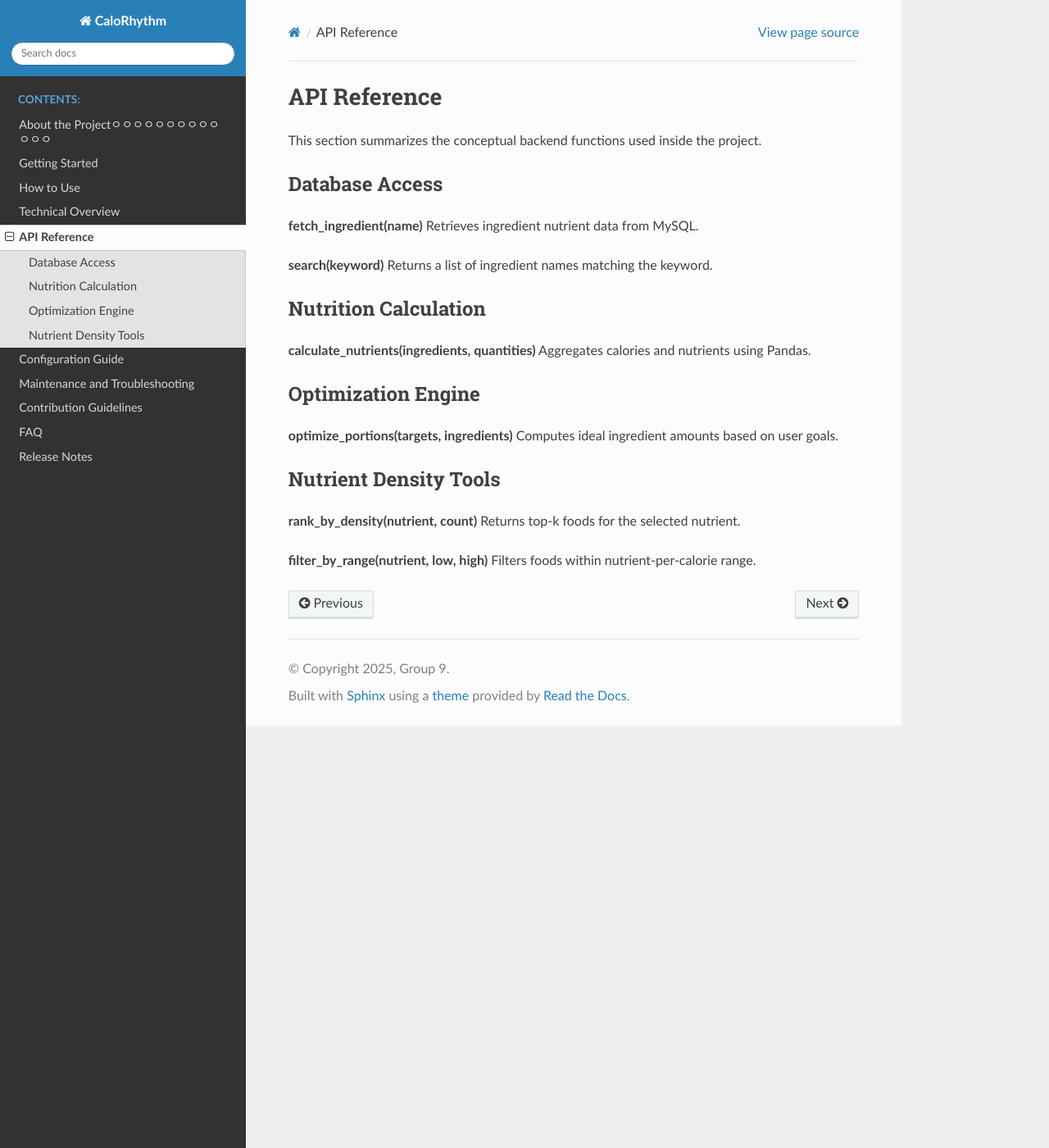
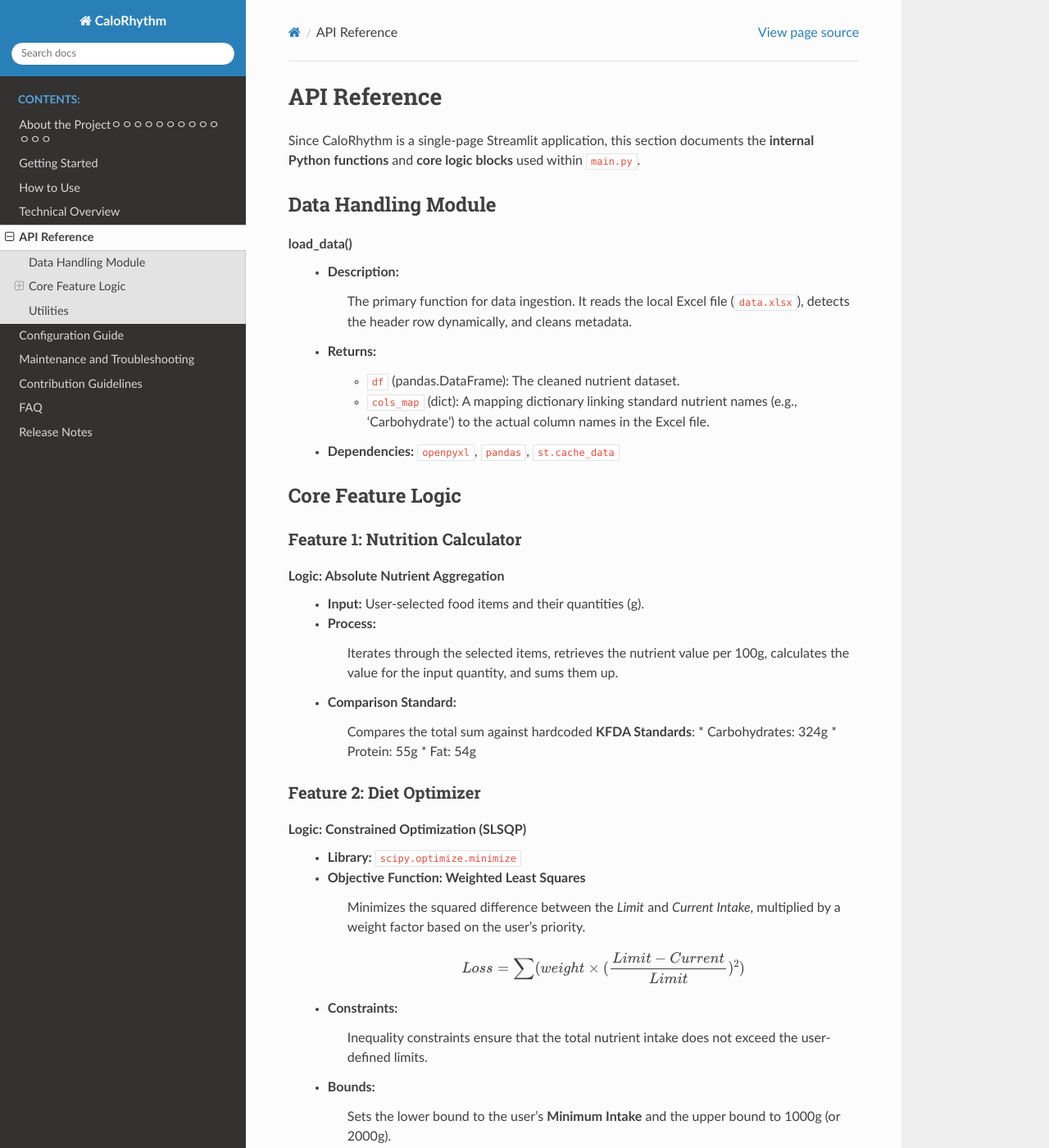
Before and after one commit to seunghwan3140/CaloRhythm_practice, a Sphinx documentation site: the page built from docs/source/api_reference.rst, in a window 1280 px wide and 1400 px high. Shown: the whole window at 82% size. Built offline with Sphinx 7.4.7 and the Read the Docs theme 3.1.0, drawn with Linux system fonts in a browser that asks for light colours; some of the changed text lies outside the part shown.

Commit message:
Enhance API reference with detailed function documentation
Expanded API reference to include detailed documentation on internal Python functions and core logic blocks for the CaloRhythm application.

```diff
--- a/docs/source/api_reference.rst
+++ b/docs/source/api_reference.rst
@@ -1,30 +1,65 @@
 API Reference
 =============
 
-This section summarizes the conceptual backend functions used inside the project.
+Since CaloRhythm is a single-page Streamlit application, this section documents the **internal Python functions** and **core logic blocks** used within ``main.py``.
 
-Database Access
----------------
-**fetch_ingredient(name)**
-Retrieves ingredient nutrient data from MySQL.
+Data Handling Module
+--------------------
 
-**search(keyword)**
-Returns a list of ingredient names matching the keyword.
+**load_data()**
+   * **Description:**
+       The primary function for data ingestion. It reads the local Excel file (``data.xlsx``), detects the header row dynamically, and cleans metadata.
+   * **Returns:**
+       * ``df`` (pandas.DataFrame): The cleaned nutrient dataset.
+       * ``cols_map`` (dict): A mapping dictionary linking standard nutrient names (e.g., 'Carbohydrate') to the actual column names in the Excel file.
+   * **Dependencies:** ``openpyxl``, ``pandas``, ``st.cache_data``
 
-Nutrition Calculation
----------------------
-**calculate_nutrients(ingredients, quantities)**
-Aggregates calories and nutrients using Pandas.
+Core Feature Logic
+------------------
 
-Optimization Engine
--------------------
-**optimize_portions(targets, ingredients)**
-Computes ideal ingredient amounts based on user goals.
+Feature 1: Nutrition Calculator
+~~~~~~~~~~~~~~~~~~~~~~~~~~~~~~~
 
-Nutrient Density Tools
-----------------------
-**rank_by_density(nutrient, count)**
-Returns top-k foods for the selected nutrient.
+**Logic: Absolute Nutrient Aggregation**
+   * **Input:** User-selected food items and their quantities (g).
+   * **Process:**
+       Iterates through the selected items, retrieves the nutrient value per 100g, calculates the value for the input quantity, and sums them up.
+   * **Comparison Standard:**
+       Compares the total sum against hardcoded **KFDA Standards**:
+       * Carbohydrates: 324g
+       * Protein: 55g
+       * Fat: 54g
 
-**filter_by_range(nutrient, low, high)**
-Filters foods within nutrient-per-calorie range.
+Feature 2: Diet Optimizer
+~~~~~~~~~~~~~~~~~~~~~~~~~
+
+**Logic: Constrained Optimization (SLSQP)**
+   * **Library:** ``scipy.optimize.minimize``
+   * **Objective Function:** **Weighted Least Squares**
+       Minimizes the squared difference between the *Limit* and *Current Intake*, multiplied by a weight factor based on the user's priority.
+
+       .. math::
+
+          Loss = \sum (weight \times (\frac{Limit - Current}{Limit})^2)
+
+   * **Constraints:**
+       Inequality constraints ensure that the total nutrient intake does not exceed the user-defined limits.
+   * **Bounds:**
+       Sets the lower bound to the user's **Minimum Intake** and the upper bound to 1000g (or 2000g).
+
+Feature 3: Food Discovery
+~~~~~~~~~~~~~~~~~~~~~~~~~
+
+**Logic: Statistical Ranking**
+   * **Input:** Target Nutrient (e.g., Protein), Count ($N$).
+   * **Process:**
+       * **High Rank:** Uses ``df.nlargest(N, col)`` to find foods rich in the target nutrient.
+       * **Low Rank:** Uses ``df.nsmallest(N, col)`` to find foods low in the target nutrient.
+   * **Output:** Two DataFrames displayed side-by-side.
+
+Utilities
+---------
+
+**safe_percentage(value, limit)**
+   * **Description:** A helper function to prevent ``ZeroDivisionError`` or ``NaN`` results when calculating chart percentages.
+   * **Logic:** Returns ``0.0`` if the limit is 0; otherwise returns the calculated percentage (capped at 100% for visualization safety).
```
